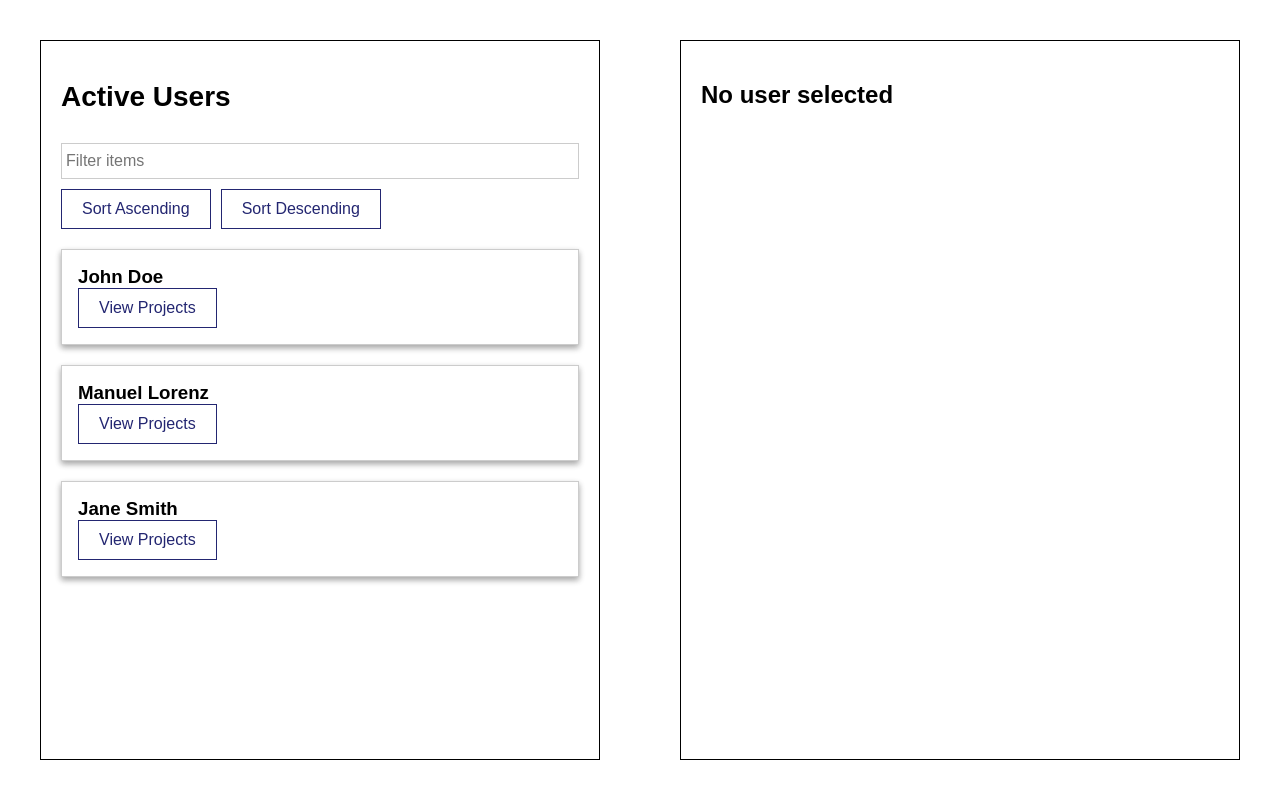
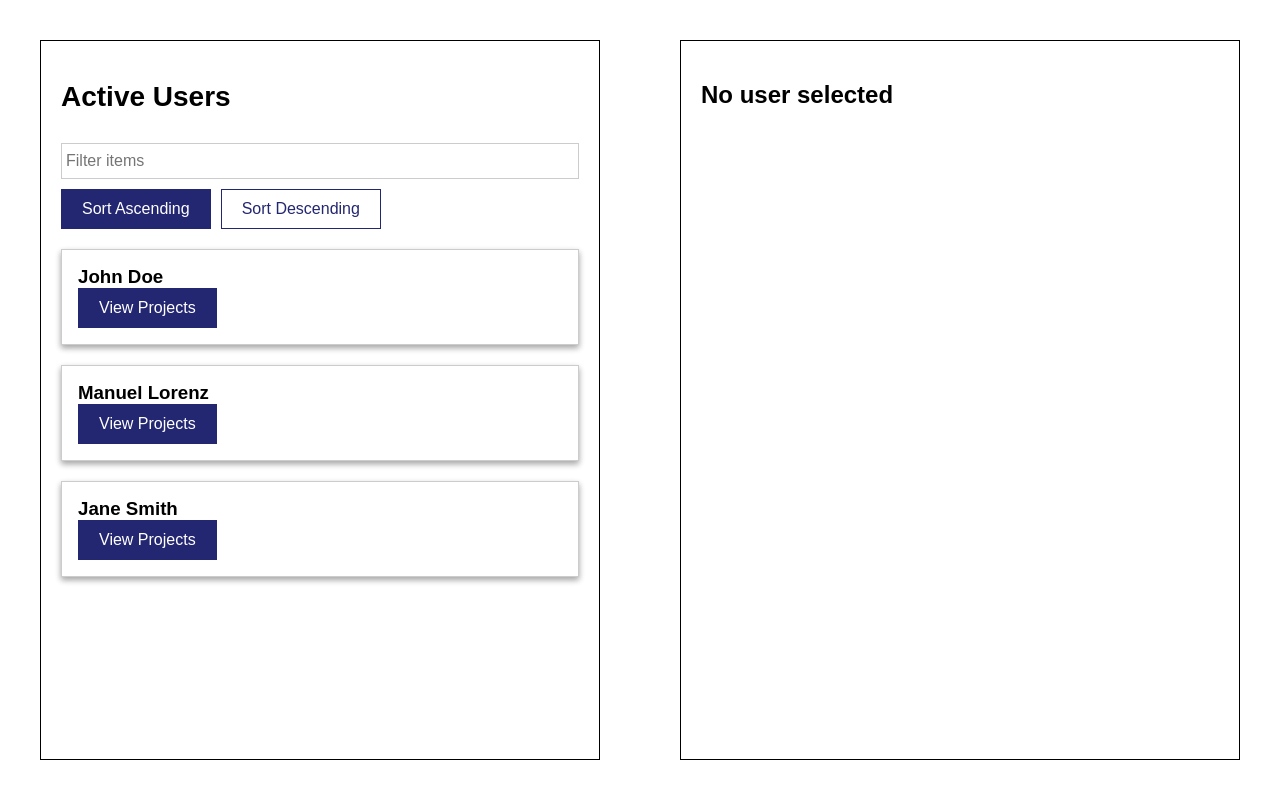
Before and after one commit to salvadorperezm/vue-composition-api-intro, a Vue app: page / in a window 1280 px wide. Built offline with nearby package versions, Linux system fonts and the light colour scheme.

Commit message:
Users sorting
Added the feature to sort users by asc and desc order

```diff
--- a/src/components/ui/BaseButton.vue
+++ b/src/components/ui/BaseButton.vue
@@ -1,10 +1,13 @@
 <template>
-    <button class="button">{{ title }}</button>
+    <button class="button" :class="{ active: type === currentSortingMethod }" @click="$emit('toggleSort', type)">{{ title
+    }}</button>
 </template>
 
 <script setup>
 const props = defineProps({
-    title: String
+    title: String,
+    type: String,
+    currentSortingMethod: String
 })
 </script>
 
@@ -22,7 +25,7 @@ const props = defineProps({
     background-color: #eeedff;
 }
 
-.button--active {
+.active {
     background-color: #232671;
     border: 1px solid transparent;
     color: #ffffff;
--- a/src/components/users/ActiveUsers.vue
+++ b/src/components/users/ActiveUsers.vue
@@ -3,8 +3,10 @@
         <h1 class="active-users__title">Active Users</h1>
         <input type="text" placeholder="Filter items" class="active-users__input" v-model.trim="filteredUsersInput" />
         <div class="active-users__buttons">
-            <BaseButton title="Sort Ascending" />
-            <BaseButton title="Sort Descending" />
+            <BaseButton title="Sort Ascending" type="asc" :currentSortingMethod="currentSortingMethod"
+                @toggle-sort="toggleSorting" />
+            <BaseButton title="Sort Descending" type="desc" :currentSortingMethod="currentSortingMethod"
+                @toggle-sort="toggleSorting" />
         </div>
         <div class="active-users__cards">
             <UserCard v-for="user in filteredUsers" :key="user.id" :user="user" @select-user="selectUser" />
@@ -88,6 +90,16 @@ const filteredUsers = ref(users);
 watch(filteredUsersInput, () => {
     filteredUsersInput === '' ? filteredUsers.value = users : filteredUsers.value = users.filter((user) => user.name.toLowerCase().includes(filteredUsersInput.value.toLowerCase()))
 })
+
+const currentSortingMethod = ref('asc');
+
+const toggleSorting = (value) => {
+    currentSortingMethod.value = value;
+}
+
+watch([filteredUsers, currentSortingMethod], () => {
+    currentSortingMethod.value === 'asc' ? filteredUsers.value.sort((a, b) => a.name > b.name ? 1 : -1) : filteredUsers.value.sort((a, b) => a.name < b.name ? 1 : -1);
+});
 </script>
 
 <style scoped>
```
